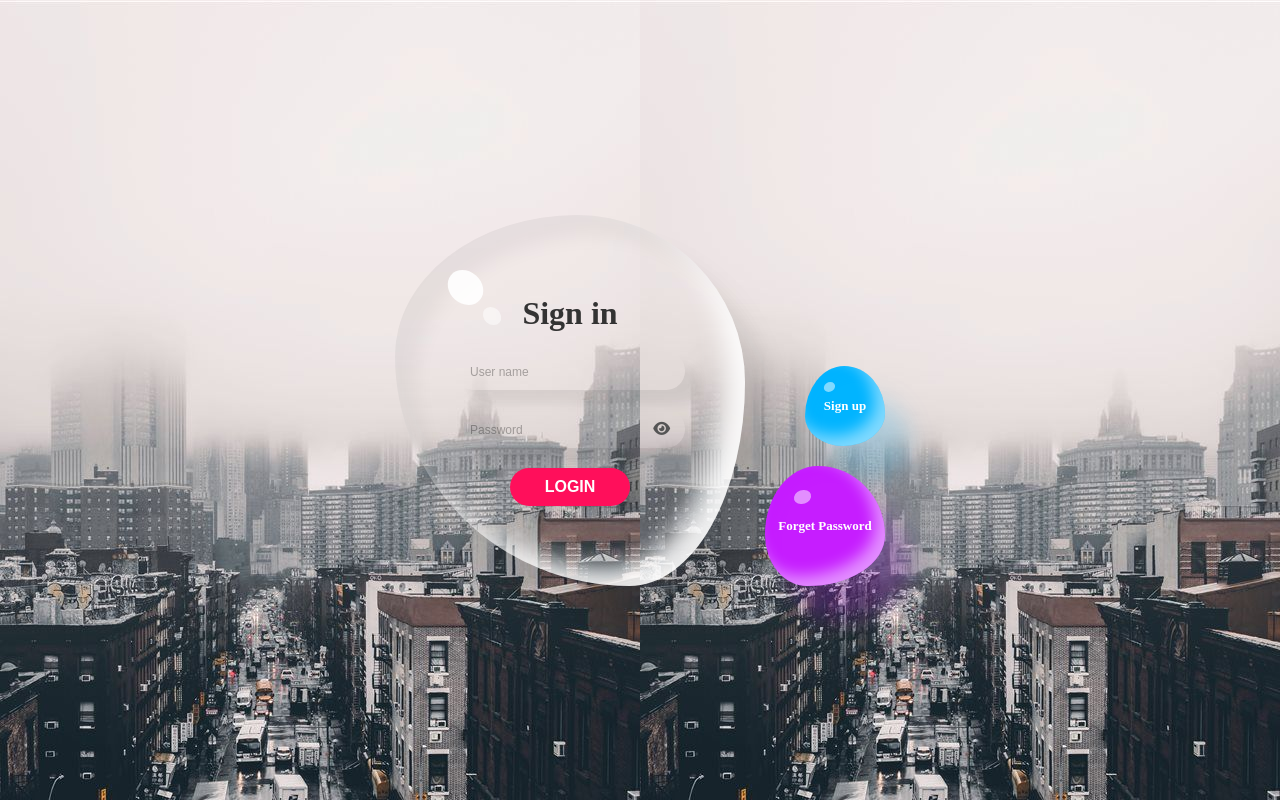
After one commit to smsmorsalin/pulse-HMS_DBMS, a Flask app: page /login in a window 1280 px wide. The commit adds this page. Run offline with Flask 3, Linux system fonts and the light colour scheme.

Commit message:
create log in page

```diff
--- a/app.py
+++ b/app.py
@@ -4,3 +4,8 @@ app = Flask(__name__)
 @app.route('/')
 def index():
     return render_template("index.html")
+
+
+@app.route('/login')
+def login():
+    return render_template("login.html")
--- a/static/css/style.css
+++ b/static/css/style.css
@@ -4,3 +4,290 @@
     text-align: center;
     padding: 10px;
 }
+
+* {
+  margin: 0;
+  padding: 0;
+  box-sizing: border-box;
+}
+
+body {
+  height: 100vh;
+  display: flex;
+  justify-content: center;
+  align-items: center;
+  background-image: url('../hospital.jpg');
+}
+
+.container {
+  display: flex;
+  flex-direction: row;
+  justify-content: center;
+  align-items: flex-end;
+  gap: 20px;
+}
+
+.form {
+  border-radius: 52% 48% 33% 67% / 38% 45% 55% 62%;
+   box-shadow:
+    inset 20px 20px 20px #0000000d,
+    25px 35px 20px #0000000d,
+    25px 30px 30px #0000000d,
+    inset -20px -20px 25px #ffffffe6;
+  transition: all ease .5s;
+  position:  relative;
+}
+
+.form::before {
+    content: "";
+    position: absolute;
+    background-color: #fff;
+    width: 5%;
+    height: 0;
+    padding-bottom: 5%;
+    left: 25%;
+    top: 25%;
+    transform: skew(10deg);
+    border-radius: 50%;
+    opacity: 0.5;
+    transition: all ease .5s;
+}
+
+.form::after {
+    content: "";
+    position: absolute;
+    background-color: #fff;
+    width: 10%;
+    height: 0;
+    padding-bottom: 10%;
+    left: 15%;
+    top: 15%;
+    transform: skew(10deg, 0deg);
+    border-radius: 50%;
+    opacity: 0.9;
+    transition: all ease .5s;
+  }
+
+.form:hover {
+    border-radius: 50%;
+    &::before{
+      transform: skew(0deg, 0deg) translate(50%, 10%);
+
+    }
+
+    &::after{
+      transform: skew(0deg, 0deg) translate(50%, 10%);
+    }
+}
+
+
+.login-box {
+  display: flex;
+  flex-direction: column;
+  justify-content: center;
+  align-items: center;
+  gap: 20px;
+  padding: 80px 60px;
+}
+
+.login-box h1  {
+    color: #333;
+    margin: 0;
+  }
+
+  .login-box form {
+    display: flex ;
+    flex-direction: column;
+    justify-content: center;
+    align-items: center;
+    gap: 20px;
+
+}
+
+
+input {
+  border: none;
+}
+
+input[type="text"] {
+  background-color: transparent;
+  outline: none;
+  color: #333;
+  font-weight: 500;
+
+
+  &::placeholder{
+    font-size: 12px;
+    color: #0000004d;
+  }
+}
+input[type="password"] {
+  background-color: transparent;
+  outline: none;
+  color: #333;
+  font-weight: 500;
+
+
+  &::placeholder{
+    font-size: 12px;
+    color: #0000004d;
+  }
+}
+
+.input-box {
+  width: 230px;
+  border-radius: 25px;
+  box-shadow:
+    15px 15px 10px #0000000d,
+    15px 10px 15px #00000006;
+  overflow: hidden;
+
+  input {
+    font-size: 16px;
+    padding: 10px 15px;
+    width: 100% ;
+  }
+
+.input-box input[type="password"] {
+    box-shadow:
+      inset 2px 5px 10px #0000001a,
+      inset -2px -5px 10px #fff;
+  }
+
+.input-box input[type="password"] {
+    background-color: #ff0f5b;
+    color: #fff;
+    box-shadow:
+      inset 2px 5px 10px #0000001a,
+      15px 15px 10px #0000000d,
+      15px 10px 15px #00000006;
+    font-weight: 500;
+    letter-spacing: 1em;
+    text-transform: uppercase;
+    cursor: pointer;
+  }
+
+  .input-box.btn {
+    width: 120px;
+    transition: all .3s ease;
+    position: relative;
+  }
+}
+
+/* LOGIN BUTTON */
+
+.input-box.btn {
+  width: 120px;
+  margin: auto;
+}
+
+.input-box.btn input {
+  background: #ff0f5b;
+  color: #fff;
+  font-weight: bold;
+  cursor: pointer;
+  transition: all 0.3s ease;
+}
+
+.input-box.btn input:hover {
+  background: #d90d4d;
+}
+
+.right{
+  display: flex;
+  flex-direction: column;
+  justify-content:center;
+  align-items: flex-start;
+  gap: 20px;
+}
+
+.satelite {
+  display: flex;
+  flex-direction: column;
+  justify-content: center;
+  align-items: center;
+  font-size: 13px;
+  font-weight: 550;
+  color: #fff;
+  text-align: center;
+  cursor: pointer;
+  transition: all .35s ease;
+  position: relative;
+
+  &::before {
+    content: '';
+    width: 14%;
+    height: 0;
+    padding-bottom: 12%;
+    background-color: #fff;
+    opacity: 0.5;
+    position: absolute;
+    top: 20%;
+    left:24%;
+    border-radius: 50%;
+    transform: skew(-10deg, 0deg);
+    transition: all .35s ease;
+  }
+
+  &:hover {
+    border-radius: 50%;
+
+    &::before {
+      padding-bottom: 14%;
+      left: 20%;
+    }
+  }
+}
+
+button {
+  border: none;
+  outline: none;
+  background: none;
+  cursor: pointer;
+  font-family: inherit;
+}
+
+/* SIGNUP BUTTON */
+.signup {
+  background-color: #01b4ff;
+  border-radius: 49% 51% 52% 48%/63% 59% 41% 37%;
+  box-shadow:
+    inset 10px 10px 10px #01b4ff0d,
+    25px 35px 20px #01b4ff1a,
+    25px 30px 30px #01b4ff1a,
+    inset -10px -10px 15px #ffffff80;
+  height: 80px;
+  width: 80px;
+  align-self: flex-end;
+  color: white;
+  font-weight: bold;
+  transition: all 0.3s ease;
+}
+
+.signup:hover {
+  transform: scale(1.05);
+}
+
+/* FORGET BUTTON */
+.forget {
+  width: 120px;
+  height: 120px;
+  background-color: #c61dff;
+  border-radius: 44% 56% 65% 35%/57% 58% 42% 43%;
+  box-shadow:
+    inset 10px 10px 10px #be01fe0d,
+    25px 35px 20px #be01fe1a,
+    25px 30px 30px #be01fe1a,
+    inset -10px -10px 15px #ffffff80;
+  color: white;
+  font-weight: bold;
+  transition: all 0.3s ease;
+}
+
+.forget:hover {
+  transform: scale(1.05);
+}
+
+.toggle-password i{
+  transition: 0.2s ease;
+}
--- /dev/null
+++ b/templates/login.html
@@ -0,0 +1,91 @@
+<!DOCTYPE html>
+<html lang="en">
+<head>
+<meta charset="UTF-8">
+<meta name="viewport" content="width=device-width, initial-scale=1.0">
+<title>Login UI</title>
+
+<link rel="stylesheet" href="{{ url_for('static', filename='css/style.css') }}">
+
+<!-- Font Awesome for Eye Icon -->
+<link rel="stylesheet"
+href="https://cdnjs.cloudflare.com/ajax/libs/font-awesome/6.5.0/css/all.min.css">
+
+<style>
+/* Password field wrapper */
+.input-box.password-box{
+  position: relative;
+}
+
+/* Eye icon */
+.toggle-password{
+  position: absolute;
+  right: 15px;
+  top: 50%;
+  transform: translateY(-50%);
+  cursor: pointer;
+  font-size: 15px;
+  color: #555;
+}
+</style>
+
+</head>
+<body>
+
+<div class="container">
+  <div class="form">
+    <div class="login-box">
+      <h1>Sign in</h1>
+      <form>
+
+          <div class="input-box">
+            <input type="text" placeholder="User name">
+          </div>
+
+          <!-- PASSWORD WITH TOGGLE -->
+          <div class="input-box password-box">
+            <input type="password" id="password" placeholder="Password">
+            <span class="toggle-password" onclick="togglePassword()">
+              <i class="fa-solid fa-eye"></i>
+            </span>
+          </div>
+
+          <div class="input-box btn">
+            <input type="submit" value="LOGIN">
+          </div>
+
+      </form>
+    </div>
+  </div>
+
+  <div class="right">
+    <div class="satelite signup">
+        <span>Sign up</span>
+    </div>
+    <div class="satelite forget">
+        <span>Forget Password</span>
+    </div>
+  </div>
+</div>
+
+<!-- PASSWORD TOGGLE SCRIPT -->
+<script>
+function togglePassword(){
+  let pass = document.getElementById("password");
+  let icon = document.querySelector(".toggle-password i");
+
+  if(pass.type === "password"){
+    pass.type = "text";
+    icon.classList.remove("fa-eye");
+    icon.classList.add("fa-eye-slash");
+  }else{
+    pass.type = "password";
+    icon.classList.remove("fa-eye-slash");
+    icon.classList.add("fa-eye");
+  }
+}
+</script>
+
+
+</body>
+</html>
```
Also changed, not shown: static/hospital.jpg (added).
